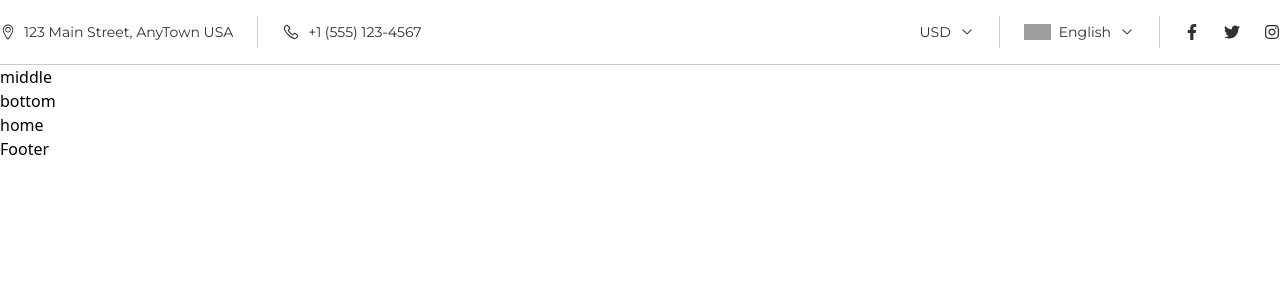
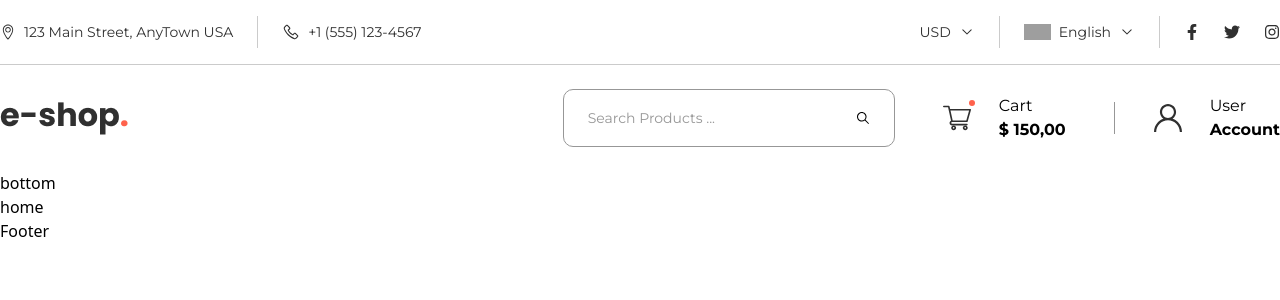
Before and after one commit to abdurrahmanfahim/e-shop., a React (Vite) app: page / in a window 1280 px wide. Shown: the top 300 px of the page. Built offline with nearby package versions, Linux system fonts and the light colour scheme; grey boxes are pictures that could not be loaded.

Commit message:
MiddleBar added
MiddleBar of header added

```diff
--- a/src/components/headers/MiddleHeader.jsx
+++ b/src/components/headers/MiddleHeader.jsx
@@ -1,14 +1,57 @@
-import React from 'react'
-import Container from '../layouts/Container'
+import { IoIosSearch } from "react-icons/io";
+import CartIcon from "../../icons/CartIcon";
+import UserIcon from "../../icons/UserIcon";
+import Container from "../layouts/Container";
+import { Link } from "react-router-dom";
 
 const MiddleHeader = () => {
   return (
     <>
       <Container>
-        middle
+        <div className="flex justify-between items-center font-['montserrat'] py-6  ">
+          <div>
+            <img src="images/logo.png" alt="logo" />
+          </div>
+
+          <div className="flex justify-center items-center ">
+            <div className="relative">
+              <input
+                className="text-[#303030] font-normal text-sm leading-5 py-[18px] px-6 rounded-[10px] border border-[#979797] w-[332px] bg-white  "
+                type="text"
+                placeholder="Search Products ..."
+              />
+              <div className="absolute text-base right-6 top-1/2 -translate-y-1/2 ">
+                <IoIosSearch />
+              </div>
+            </div>
+            <Link to={'#'} className="relative px-12  ml-14 ">
+              <div className="absolute -left-[8px] top-1/2 -translate-y-1/2 after:content-[''] after:size-1.5 after:absolute after:bg-[#FF624C] after:rounded-full after:-right-1 after:-top-1  ">
+                <CartIcon />
+              </div>
+              <p className="text-base font-normal leading-6 capitalize ">
+                Cart
+              </p>
+              <span className="font-bold text-base leading-6 capitalize  ">
+                $ 150,00
+              </span>
+            </Link>
+
+            <Link to={'#'} className="relative pl-12 ml-12 after:absolute after:w-[1px] after:h-8 after:bg-[#979797] after:-left-12 after:top-1/2 after:-translate-y-1/2    ">
+              <div className="absolute -left-[8px] top-1/2 -translate-y-1/2  ">
+                <UserIcon />
+              </div>
+              <p className="text-base font-normal leading-6 capitalize ">
+                User
+              </p>
+              <span className="font-bold text-base leading-6 capitalize  ">
+                Account
+              </span>
+            </Link>
+          </div>
+        </div>
       </Container>
     </>
-  )
-}
+  );
+};
 
-export default MiddleHeader
+export default MiddleHeader;
--- /dev/null
+++ b/src/icons/CartIcon.jsx
@@ -0,0 +1,13 @@
+import React from 'react'
+
+const CartIcon = ({height=28, width=28, color='#303030'}) => {
+  return (
+    <svg xmlns="http://www.w3.org/2000/svg" width={width} height={height} viewBox="0 0 28 28" fill="none">
+  <path d="M9.0213 18.1018H9.02258C9.02365 18.1018 9.02471 18.1016 9.02578 18.1016H23.8984C24.2646 18.1016 24.5865 17.8587 24.6871 17.5066L27.9684 6.02225C28.0391 5.77466 27.9895 5.50848 27.8346 5.30298C27.6795 5.09747 27.4371 4.97656 27.1797 4.97656H7.12945L6.54306 2.33768C6.45953 1.96234 6.12671 1.69531 5.74218 1.69531H0.820312C0.367218 1.69531 0 2.06253 0 2.51562C0 2.96872 0.367218 3.33594 0.820312 3.33594H5.08423C5.18805 3.80356 7.89038 15.9643 8.04589 16.6639C7.1741 17.0428 6.5625 17.9121 6.5625 18.9219C6.5625 20.2788 7.6665 21.3828 9.02343 21.3828H23.8984C24.3515 21.3828 24.7187 21.0156 24.7187 20.5625C24.7187 20.1094 24.3515 19.7422 23.8984 19.7422H9.02343C8.57119 19.7422 8.20312 19.3741 8.20312 18.9219C8.20312 18.4703 8.56991 18.1028 9.0213 18.1018ZM26.0921 6.61719L23.2796 16.4609H9.68139L7.49389 6.61719H26.0921Z" fill={color}/>
+  <path d="M8.20312 23.8437C8.20312 25.2007 9.30713 26.3047 10.6641 26.3047C12.021 26.3047 13.125 25.2007 13.125 23.8437C13.125 22.4868 12.021 21.3828 10.6641 21.3828C9.30713 21.3828 8.20312 22.4868 8.20312 23.8437ZM10.6641 23.0234C11.1163 23.0234 11.4844 23.3915 11.4844 23.8437C11.4844 24.296 11.1163 24.6641 10.6641 24.6641C10.2118 24.6641 9.84375 24.296 9.84375 23.8437C9.84375 23.3915 10.2118 23.0234 10.6641 23.0234Z" fill={color}/>
+  <path d="M19.7969 23.8437C19.7969 25.2007 20.9009 26.3047 22.2578 26.3047C23.6147 26.3047 24.7187 25.2007 24.7187 23.8437C24.7187 22.4868 23.6147 21.3828 22.2578 21.3828C20.9009 21.3828 19.7969 22.4868 19.7969 23.8437ZM22.2578 23.0234C22.7101 23.0234 23.0781 23.3915 23.0781 23.8437C23.0781 24.296 22.7101 24.6641 22.2578 24.6641C21.8056 24.6641 21.4375 24.296 21.4375 23.8437C21.4375 23.3915 21.8056 23.0234 22.2578 23.0234Z" fill={color}/>
+</svg>
+  )
+}
+
+export default CartIcon
--- /dev/null
+++ b/src/icons/UserIcon.jsx
@@ -0,0 +1,27 @@
+import React from "react";
+
+const UserIcon = () => {
+  return (
+    <svg
+      xmlns="http://www.w3.org/2000/svg"
+      width="28"
+      height="28"
+      viewBox="0 0 28 28"
+      fill="none"
+    >
+      <g clip-path="url(#clip0_2_216)">
+        <path
+          d="M23.8995 18.1005C22.3747 16.5757 20.5597 15.4469 18.5795 14.7635C20.7004 13.3028 22.0938 10.8581 22.0938 8.09375C22.0938 3.63087 18.4629 0 14 0C9.53712 0 5.90625 3.63087 5.90625 8.09375C5.90625 10.8581 7.29963 13.3028 9.42058 14.7635C7.44034 15.4469 5.62538 16.5757 4.10052 18.1005C1.45627 20.7448 0 24.2605 0 28H2.1875C2.1875 21.4866 7.48656 16.1875 14 16.1875C20.5134 16.1875 25.8125 21.4866 25.8125 28H28C28 24.2605 26.5437 20.7448 23.8995 18.1005ZM14 14C10.7433 14 8.09375 11.3505 8.09375 8.09375C8.09375 4.837 10.7433 2.1875 14 2.1875C17.2567 2.1875 19.9062 4.837 19.9062 8.09375C19.9062 11.3505 17.2567 14 14 14Z"
+          fill="#303030"
+        />
+      </g>
+      <defs>
+        <clipPath id="clip0_2_216">
+          <rect width="28" height="28" fill="white" />
+        </clipPath>
+      </defs>
+    </svg>
+  );
+};
+
+export default UserIcon;
```
Also changed, not shown: src/components/headers/Header.jsx (+7 -7 lines), public/images/logo.png (added).
